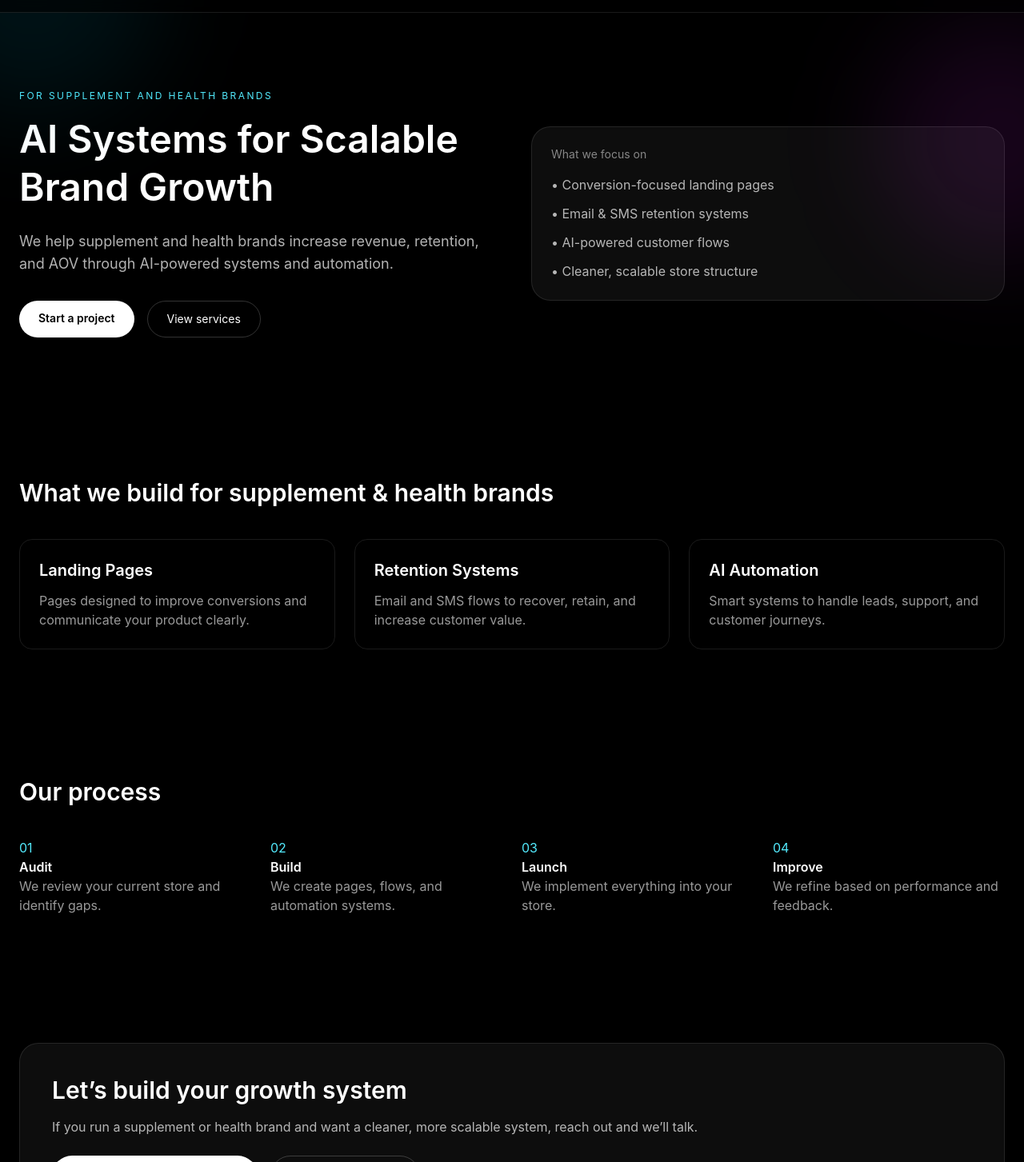
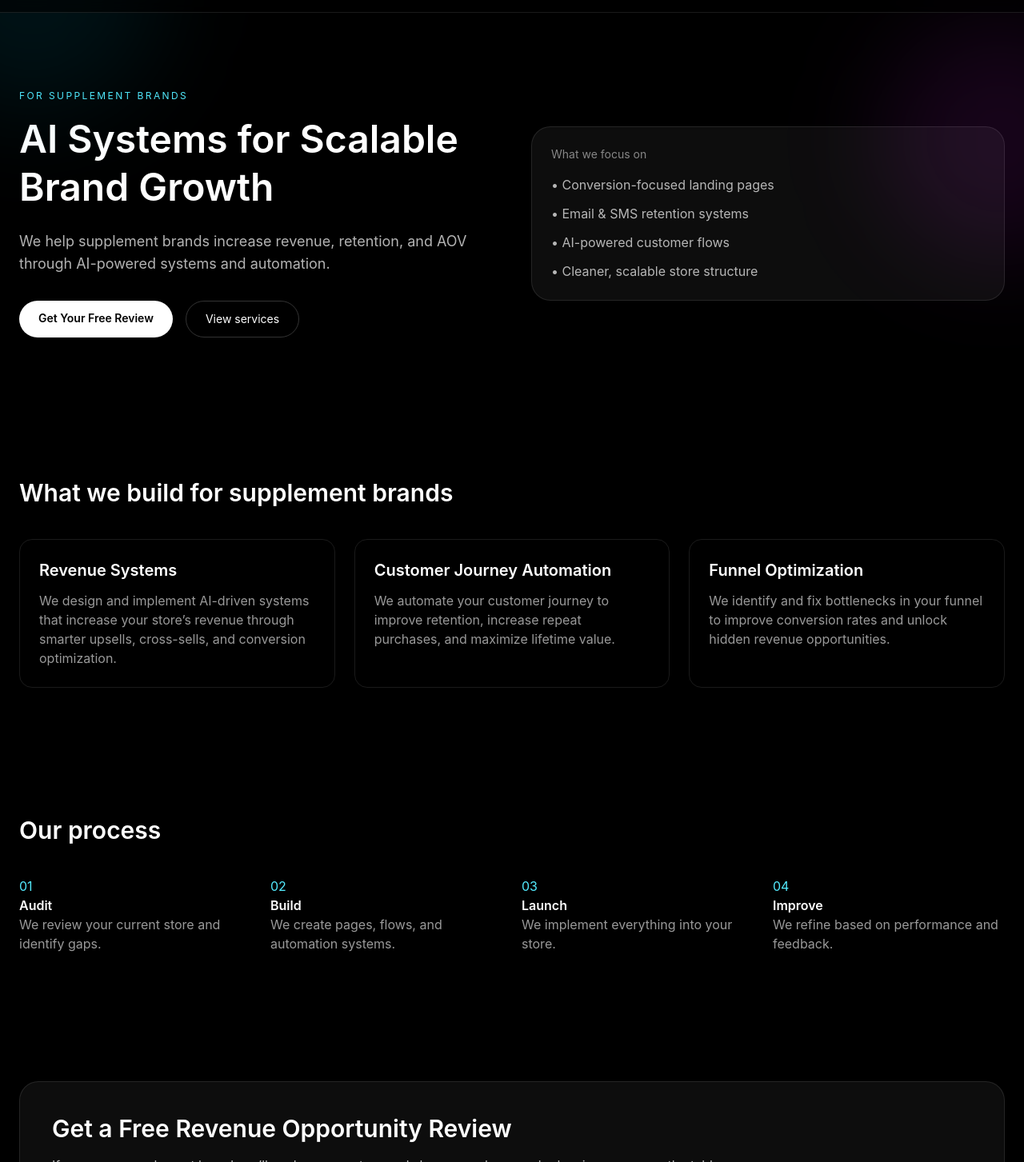
Before and after one commit to JoseCG28/veltrix-landing, a React (Vite) app: page / in a window 1280 px wide. Shown: the part 57-1510 px from the top of the page at 80% size. Built offline with nearby package versions, Linux system fonts and the light colour scheme.

Commit message:
Update landing - structure + CTA + services

```diff
--- a/src/App.jsx
+++ b/src/App.jsx
@@ -42,7 +42,7 @@ export default function App() {
       <section className="mx-auto grid max-w-7xl items-center gap-12 px-6 py-24 md:grid-cols-2">
         <div>
           <p className="mb-4 text-xs uppercase tracking-[0.2em] text-cyan-300">
-            For supplement and health brands
+            For supplement brands
           </p>
 
           <h1 className="text-4xl font-semibold leading-tight sm:text-5xl">
@@ -50,7 +50,7 @@ export default function App() {
           </h1>
 
           <p className="mt-6 text-lg text-white/70">
-           We help supplement and health brands increase revenue, retention, and AOV through AI-powered systems and automation.
+           We help supplement brands increase revenue, retention, and AOV through AI-powered systems and automation.
           </p>
 
           <div className="mt-8 flex flex-col gap-4 sm:flex-row">
@@ -58,7 +58,7 @@ export default function App() {
               href="#contact"
               className="rounded-full bg-white px-6 py-3 text-sm font-semibold text-black"
             >
-              Start a project
+              Get Your Free Review
             </a>
 
             <a
@@ -85,30 +85,28 @@ export default function App() {
       {/* SERVICES */}
       <section id="services" className="mx-auto max-w-7xl px-6 py-20">
         <h2 className="text-3xl font-semibold">
-          What we build for supplement & health brands
+          What we build for supplement brands
         </h2>
 
         <div className="mt-10 grid gap-6 md:grid-cols-3">
   <div className="rounded-2xl border border-white/10 p-6">
-            <h3 className="text-xl font-semibold">Landing Pages</h3>
+    <h3 className="text-xl font-semibold">Revenue Systems</h3>
     <p className="mt-3 text-white/60">
-              Pages designed to improve conversions and communicate your product
-              clearly.
+      We design and implement AI-driven systems that increase your store’s revenue through smarter upsells, cross-sells, and conversion optimization.
     </p>
   </div>
 
   <div className="rounded-2xl border border-white/10 p-6">
-            <h3 className="text-xl font-semibold">Retention Systems</h3>
+    <h3 className="text-xl font-semibold">Customer Journey Automation</h3>
     <p className="mt-3 text-white/60">
-              Email and SMS flows to recover, retain, and increase customer
-              value.
+      We automate your customer journey to improve retention, increase repeat purchases, and maximize lifetime value.
     </p>
   </div>
 
   <div className="rounded-2xl border border-white/10 p-6">
-            <h3 className="text-xl font-semibold">AI Automation</h3>
+    <h3 className="text-xl font-semibold">Funnel Optimization</h3>
     <p className="mt-3 text-white/60">
-              Smart systems to handle leads, support, and customer journeys.
+      We identify and fix bottlenecks in your funnel to improve conversion rates and unlock hidden revenue opportunities.
     </p>
   </div>
 </div>
@@ -157,12 +155,11 @@ export default function App() {
       <section id="contact" className="mx-auto max-w-7xl px-6 py-20">
         <div className="rounded-3xl border border-white/10 bg-white/5 p-10">
           <h2 className="text-3xl font-semibold">
-            Let’s build your growth system
+            Get a Free Revenue Opportunity Review
           </h2>
 
           <p className="mt-4 text-white/70">
-            If you run a supplement or health brand and want a cleaner, more scalable
-            system, reach out and we’ll talk.
+            If you run a supplement brand, we’ll analyze your store and show you where you're leaving money on the table.
           </p>
 
           <div className="mt-6 flex flex-col gap-4 sm:flex-row">
```
Lines whose indentation alone changed are shown as unchanged.
